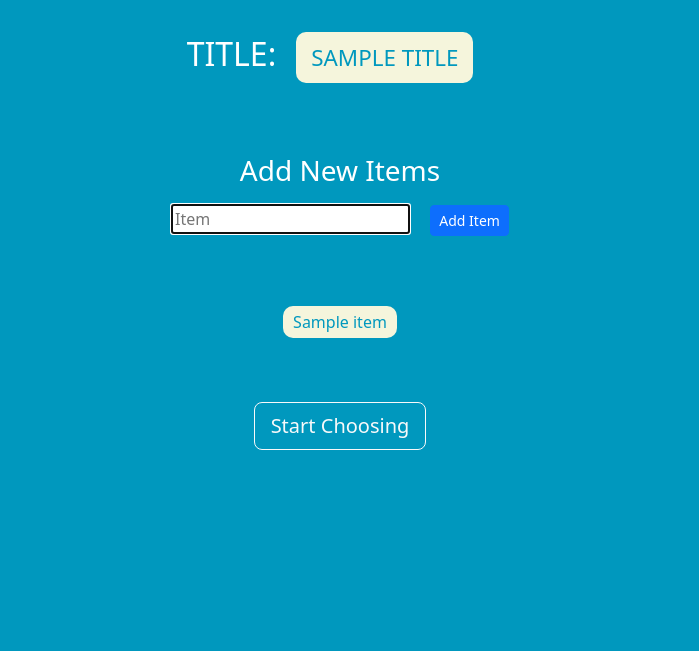
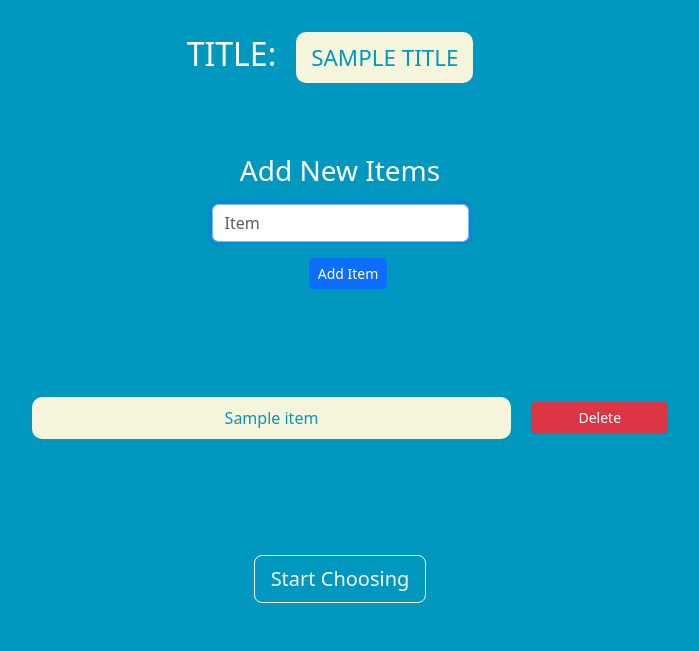
Before and after one commit to krisbaranski/priority_grid, a Flask app: template templates/items.html in a window 1280 px wide. Shown: the part 167-818 px from the top of the page, without its empty margins (300-999 px from the left). Run offline with Flask 3, Linux system fonts and the light colour scheme; the template is opened without the code that fills it: most values are stand-ins (such as "Sample title", 1, 10 or a date in 2020).

Commit message:
style: adjust grid for items, form-control

```diff
--- a/templates/items.html
+++ b/templates/items.html
@@ -1,4 +1,17 @@
 {% extends "layout.html" %} {% block main %}
+
+<script>
+  function deleteItem(titleId) {
+    if (confirm('Are you sure you want to delete this item?')) {
+      const form = document.createElement('form');
+      form.method = 'POST';
+      form.action = `/delete_item/${titleId}`;
+      document.body.appendChild(form);
+      form.submit();
+    }
+  }
+</script>
+
 <div class="container intro">
   <h2 class="text-center mt-5">
     TITLE:<span class="example lg">{{ title.title | upper }}</span>
@@ -11,7 +24,7 @@
     class="text-center my-3"
   >
     <input
-      class="mb-3"
+      class="form-control mx-auto w-auto mb-3"
       id="item"
       name="item"
       placeholder="Item"
@@ -24,10 +37,16 @@
     </button>
   </form>
   <br />
-  <div class="text-center my-3">
+  <div class="text-center my-5">
     {% for item in items %}
-    <li class="text-center my-3">
-      <span class="example">{{ item.item_name | capitalize }}</span>
+    <li class="row justify-content-center text-center my-0">
+      <span class="col-7 example">{{ item.item_name | capitalize }}</span>
+      <a
+        href="#"
+        onclick="deleteItem({{ item.id }})"
+        class="col-3 col-sm-2 btn btn-danger btn-sm align-self-center"
+        >Delete</a
+      >
     </li>
     {% endfor %}
   </div>
--- a/templates/title.html
+++ b/templates/title.html
@@ -3,7 +3,7 @@
   <h3 class="text-center my-5">Add New Title</h3>
   <form action="/title" method="post" class="m-3">
     <input
-      class="mb-3"
+      class="form-control mx-auto w-auto mb-3"
       name="title"
       autofocus
       placeholder="Title"
```
Also changed, not shown: templates/history.html (+11 -8 lines), templates/result.html (+4 -5 lines).
